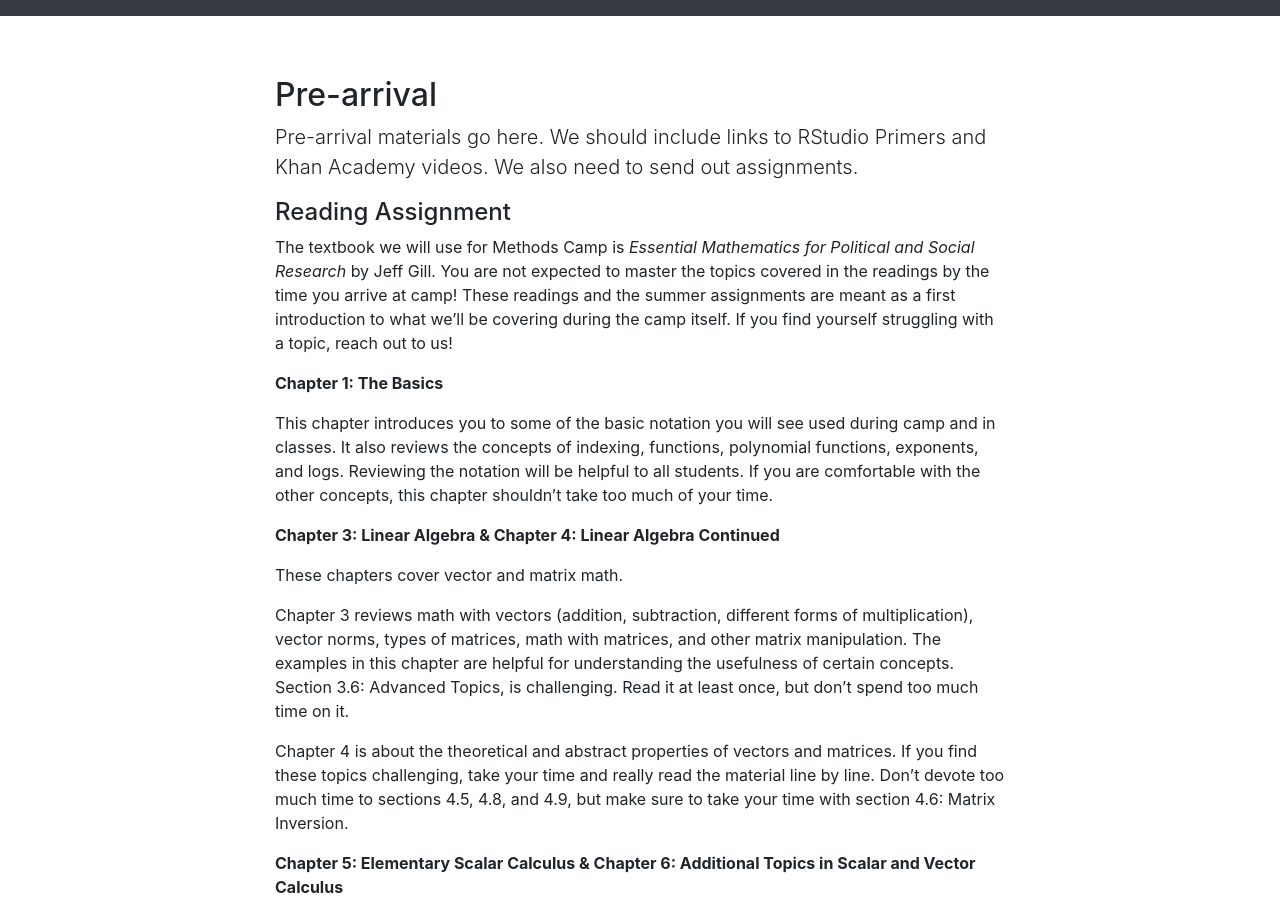
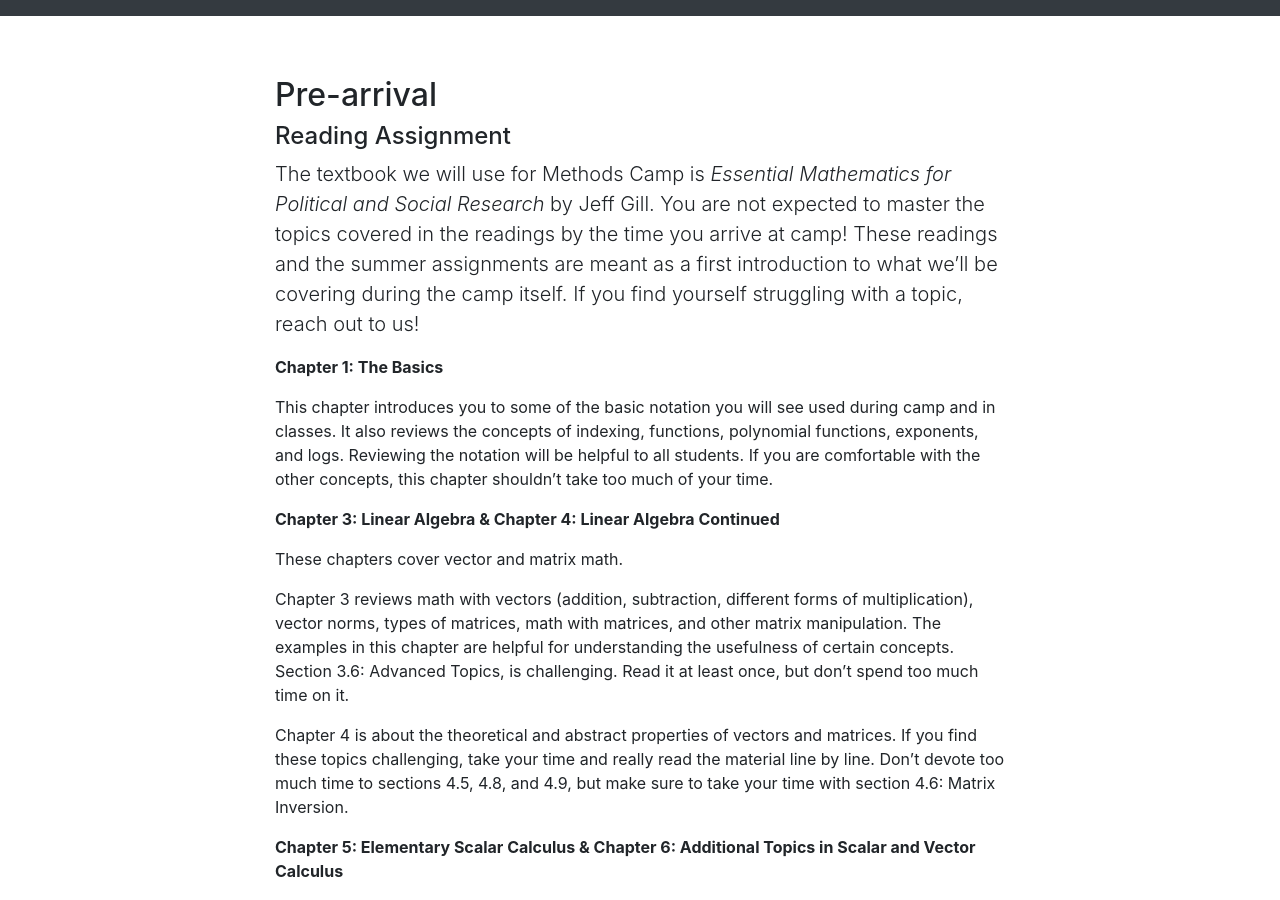
Before and after one commit to bstewart/princeton_methods_camp, a Jekyll site: the page built from pre-arrival.md, in a window 1280 px wide and 900 px high. Built offline with Jekyll 4.4.1, drawn with Linux system fonts in a browser that asks for light colours; our own code applies the rules of GitHub Pages for plain Markdown files.

Commit message:
Update pre-arrival.md

```diff
--- a/pre-arrival.md
+++ b/pre-arrival.md
@@ -1,6 +1,4 @@
 ## Pre-arrival
-
-Pre-arrival materials go here. We should include links to RStudio Primers and Khan Academy videos. We also need to send out assignments.
 
 #### Reading Assignment
 
```
